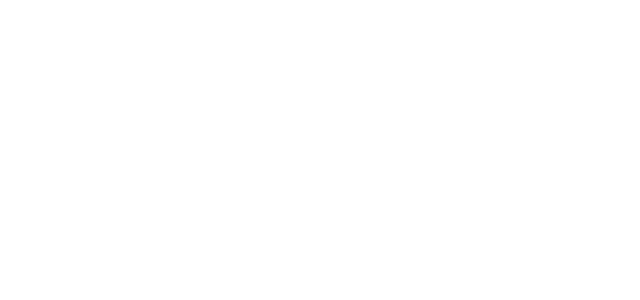
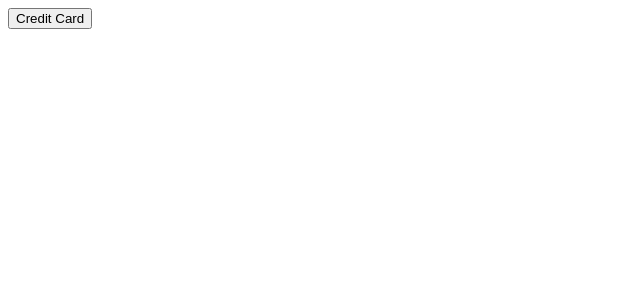
Before and after one commit to Akius1/Credit-Card-FE-Task, an Angular app: page / in a window 1280 px wide. Shown: the top 300 px of the page, without its empty margins (0-640 px from the left). Built offline with nearby package versions, Linux system fonts and the light colour scheme.

Commit message:
Created a button and implemented routing

```diff
--- a/src/app/app.component.html
+++ b/src/app/app.component.html
@@ -1,2 +1,4 @@
+
+<button type="submit" (click)="directToCreditCard()">Credit Card</button>
 
 <router-outlet></router-outlet>
--- a/src/app/app.component.ts
+++ b/src/app/app.component.ts
@@ -1,4 +1,5 @@
 import { Component } from '@angular/core';
+import { Router } from '@angular/router';
 
 @Component({
   selector: 'app-root',
@@ -7,4 +8,11 @@ import { Component } from '@angular/core';
 })
 export class AppComponent {
   title = 'FrontEnd-Task';
+  constructor(private router: Router) {
+
+  }
+
+    directToCreditCard() {
+      this.router.navigate(['credit-card'])
+    }
 }
--- a/src/app/app.module.ts
+++ b/src/app/app.module.ts
@@ -2,6 +2,7 @@ import { HttpClientModule } from '@angular/common/http';
 import { NgModule } from '@angular/core';
 import { FormsModule, ReactiveFormsModule } from '@angular/forms';
 import { BrowserModule } from '@angular/platform-browser';
+import { Router } from '@angular/router';
 
 import { AppRoutingModule } from './app-routing.module';
 import { AppComponent } from './app.component';
@@ -22,4 +23,4 @@ import { CreditCardComponent } from './credit-card/credit-card.component';
   providers: [],
   bootstrap: [AppComponent]
 })
-export class AppModule { }
+export class AppModule {}
```
